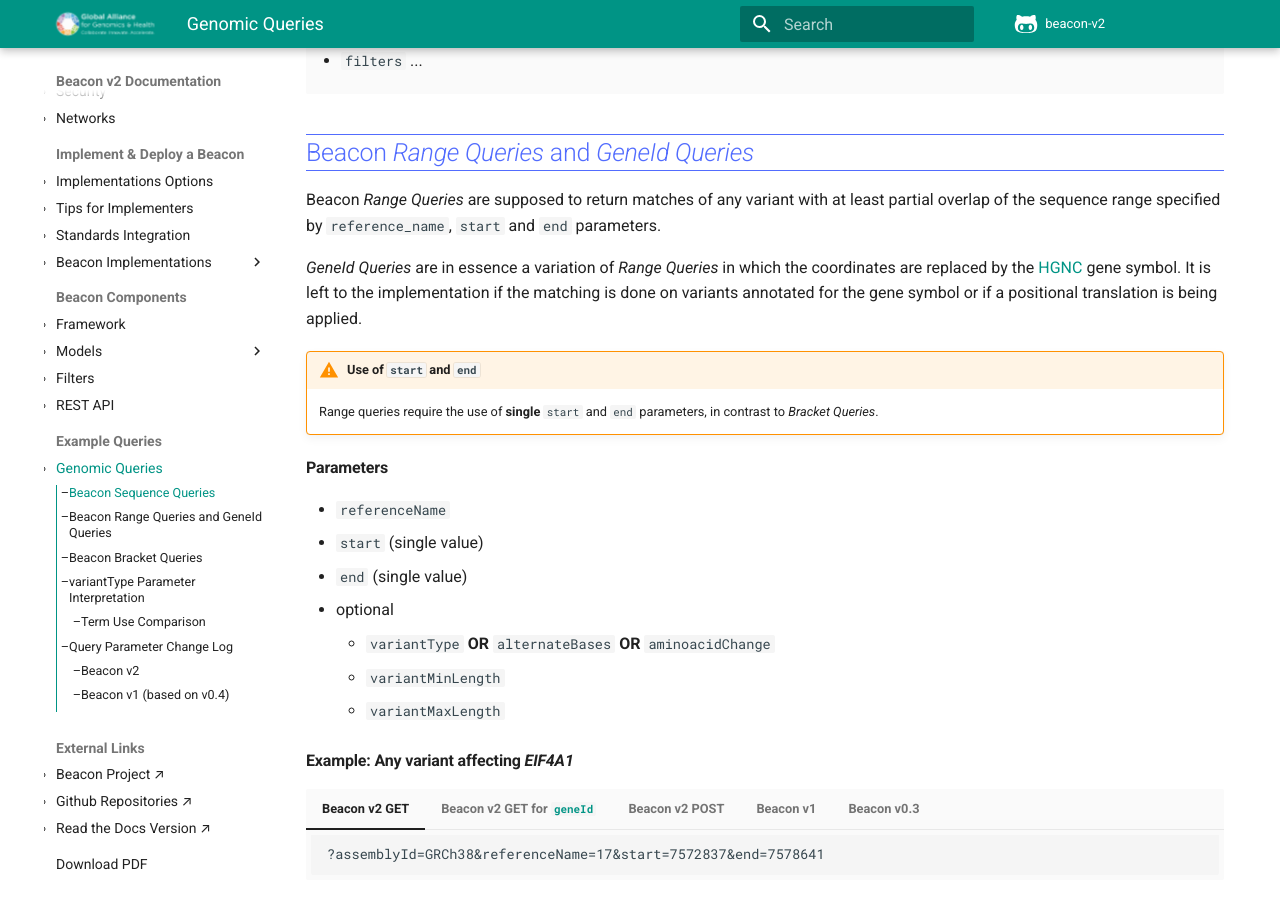
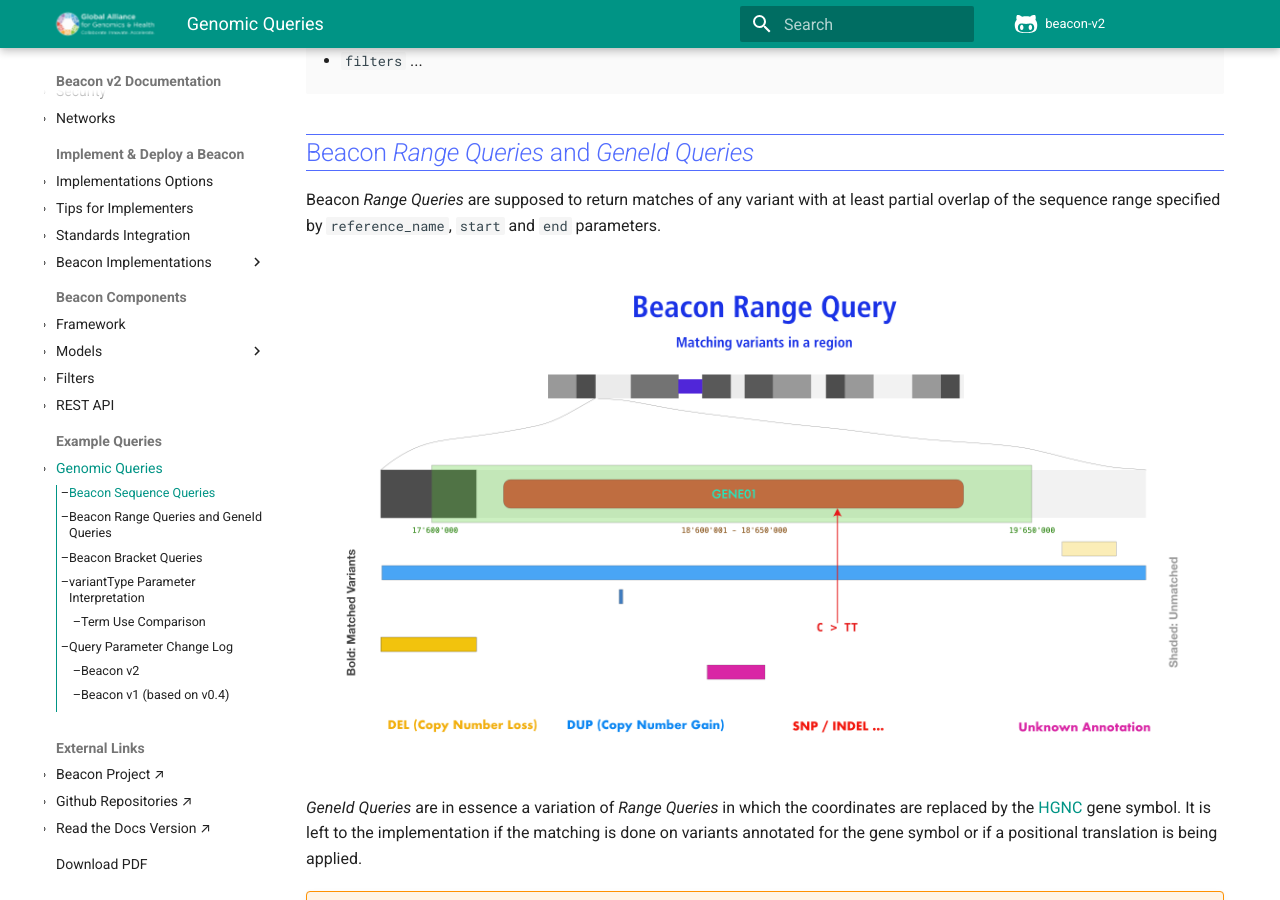
Before and after one commit to ga4gh-beacon/beacon-v2, an MkDocs documentation site: the page built from docs/variant-queries.md, in a window 1280 px wide and 900 px high, scrolled down 787 px. Built offline with MkDocs 1.6.1 and Material for MkDocs 9.7.7, drawn with Linux system fonts in a browser that asks for light colours; comment, search, counter and statistics services are not loaded.

Commit message:
query images

```diff
--- a/docs/variant-queries.md
+++ b/docs/variant-queries.md
@@ -98,6 +98,8 @@ Beacon _Range Queries_ are supposed to return matches of any variant with at lea
 partial overlap of the sequence range specified by `reference_name`, `start` and `end`
 parameters.
 
+![Beacon Range Query Schema](img/BeaconRangeQuery-graphics.png)
+
 _GeneId Queries_ are in essence a variation of _Range Queries_ in which the coordinates
 are replaced by the [HGNC](https://www.genenames.org) gene symbol. It is left to the
 implementation if the matching is done on variants annotated for the gene symbol or if
```
Also changed, not shown: other parts of docs/variant-queries.md (+2 -0 lines), docs/img/BeaconBracketQuery-limited-match-graphics.png (added), docs/img/BeaconRangeQuery-graphics.png (added).
